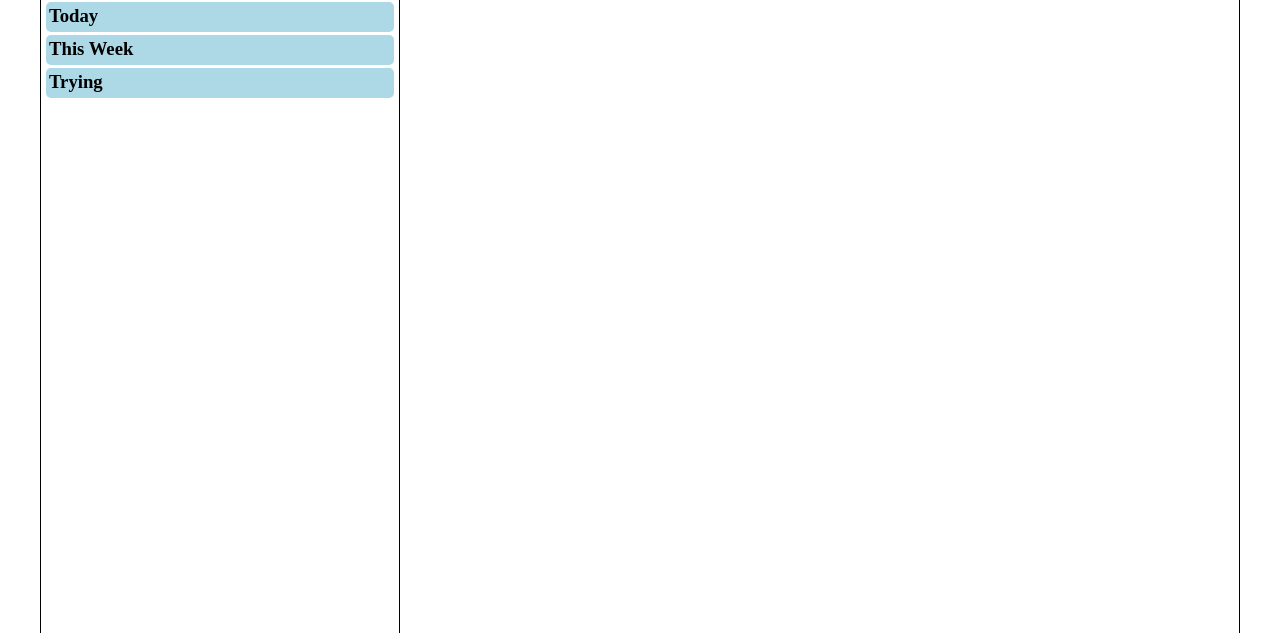
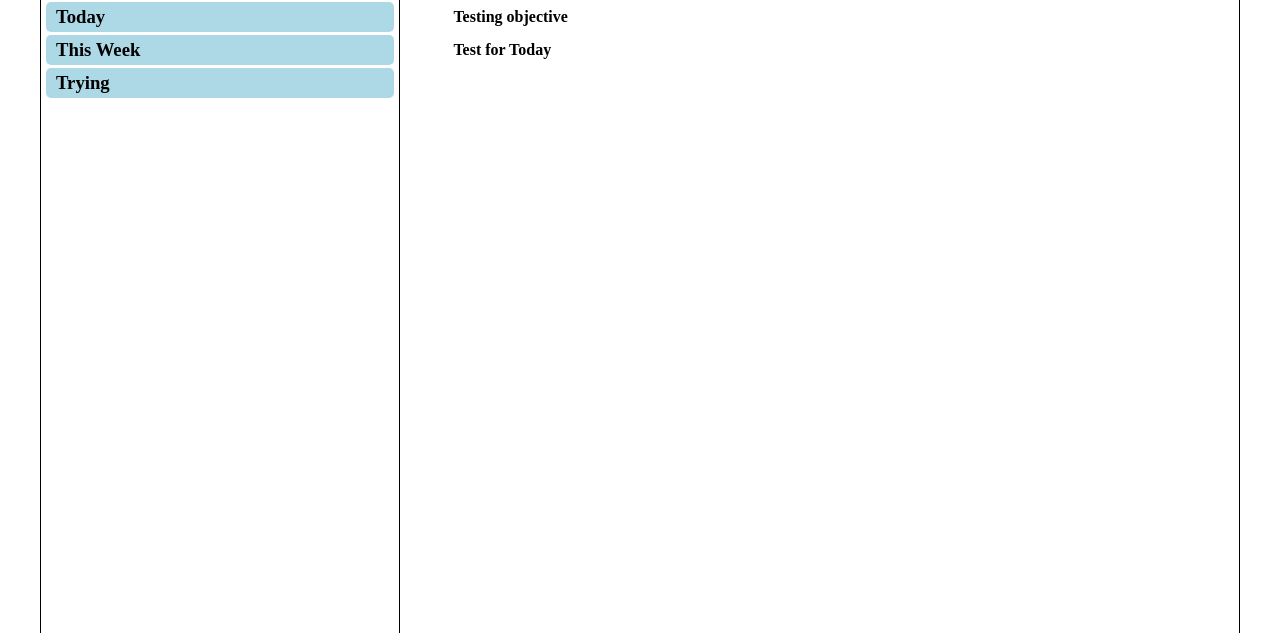
Before and after one commit to AlixiaDae/odinTodo, a website built with webpack: page dist/index.html in a window 1280 px wide. Shown: the part 167-800 px from the top of the page. Built offline with nearby package versions, Linux system fonts and the light colour scheme.

Commit message:
Add renderToday for default page load
Add date-fns for later functions

```diff
--- a/package.json
+++ b/package.json
@@ -15,5 +15,8 @@
   "devDependencies": {
     "webpack": "^5.88.1",
     "webpack-cli": "^5.1.4"
+  },
+  "dependencies": {
+    "date-fns": "^2.30.0"
   }
 }
--- a/src/index.js
+++ b/src/index.js
@@ -12,9 +12,14 @@
     let mission2 = new Mission("Trying")
     test.addMission(mission2)
 
+    //TODO function checkDueDate() using date fns?
+    //TODO function moveObjectiveToToday()
+
     //Dummy Objectives
     let objective = new Objective("Testing objective", "this is for testing")
+    let todayObjective =new Objective("Test for Today", "todaaaay")
     test.addObjective("Today", objective)
+    test.addObjective("Today", todayObjective)
     let objective2 = new Objective("Trying empty message", "testing")
     test.addObjective("Trying", objective2)
 
@@ -22,14 +27,20 @@
     const objectivesBox = document.querySelector(".objectives")
     const emptyMessage = document.querySelector(".empty-obj-message")
 
+    const addMissionBtn = document.getElementById("add-mission")
+    const addObjectiveBtn = document.getElementById("add-objective")
+    //TODO add mission using button
+    //TODO create form for mission submission
+    //TODO add objective using button
+    //TODO create form for objective submission
+
     //this function takes mission object so element texts must be taken from its properties
     function createMissionElement(mission) {
         const missionElement = document.createElement("li")
         missionElement.classList.add("mission")
+        missionElement.setAttribute("role", "button")
         const missionText = document.createElement("h3")
         missionText.textContent = mission.getName()
-
-    //TODO create listener to render objectives for the mission
 
         missionElement.addEventListener("click", () => {
             renderObjectives(mission)
@@ -41,10 +52,17 @@
     }
 
     //this function takes objective object so element texts must be taken from its properties
+
     function createObjectiveElement(objective) {
         const objectiveElement = document.createElement("li")
+        objectiveElement.classList.add("objective")
         const objectiveText = document.createElement("h4")
         objectiveText.textContent = objective.getName()
+
+        //TODO add checkbox to delete objective after finished
+        //TODO add duedate
+        //TODO add listener to expand obj to show description
+        //TODO listener/button to edit name, description, and date of objective
 
         objectiveElement.appendChild(objectiveText)
 
@@ -81,7 +99,16 @@
         }
     }
 
-    renderMissions()
+    //render Today's mission and objectives when page loads
+    function renderToday() {
+        renderMissions()
+        let today = test.getQuestMenu().getMission("Today").getObjectives()
+        for(let objective of today) {
+            objectivesBox.appendChild(createObjectiveElement(objective))
+        }
+    }
+
+    renderToday()
     console.log(test.getQuestMenu().missions)
     return main
 })()
--- a/src/style.css
+++ b/src/style.css
@@ -85,9 +85,16 @@
 
 .mission {
     border-radius: 5px;
-    padding: 3px;
+    align-self: center;
+    padding: 4px;
+    padding-left: 10px;
     font-size: 1rem;
     background-color: lightblue;
+}
+
+.mission:hover {
+    background-color: rgb(137, 173, 185);
+    cursor: pointer;
 }
 
 /*Objectives*/
@@ -98,6 +105,11 @@
     top: 10%;
 }
 
+.objective {
+    padding-left: 3rem;
+    align-self: center;
+}
+
 
 /*Footer*/
 
```
Also changed, not shown: dist/main.js, 1 other file.
